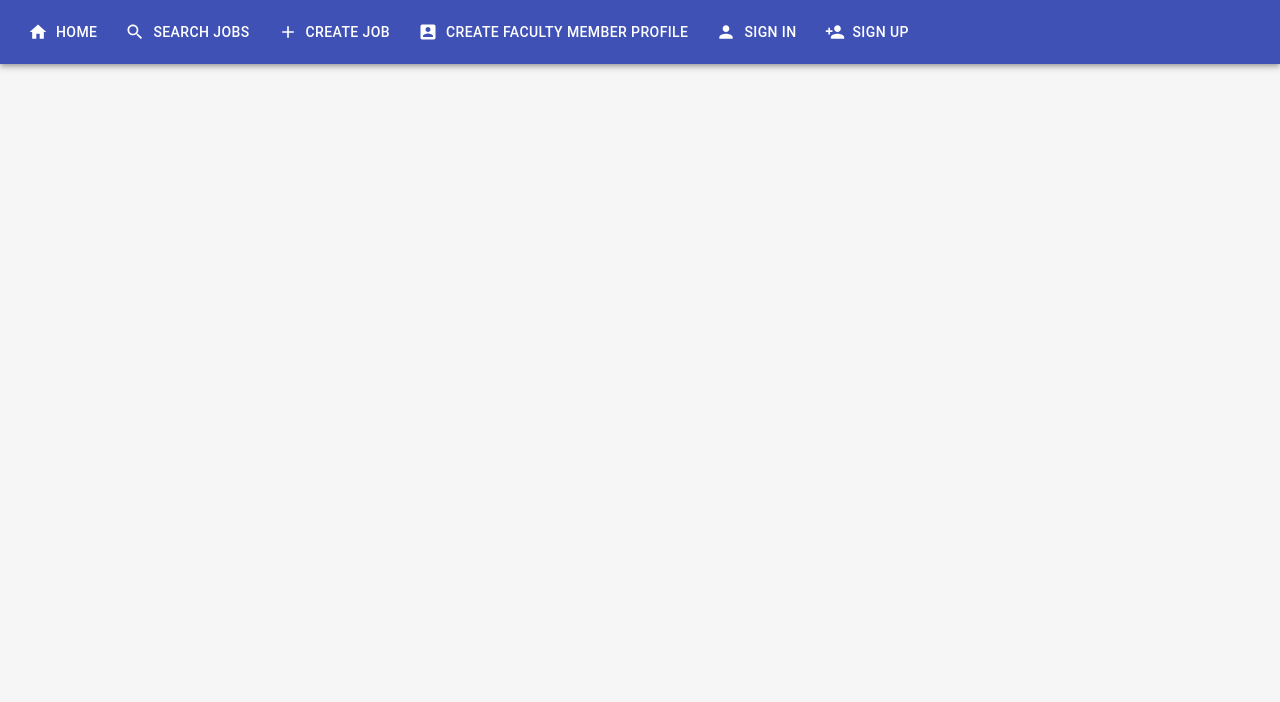
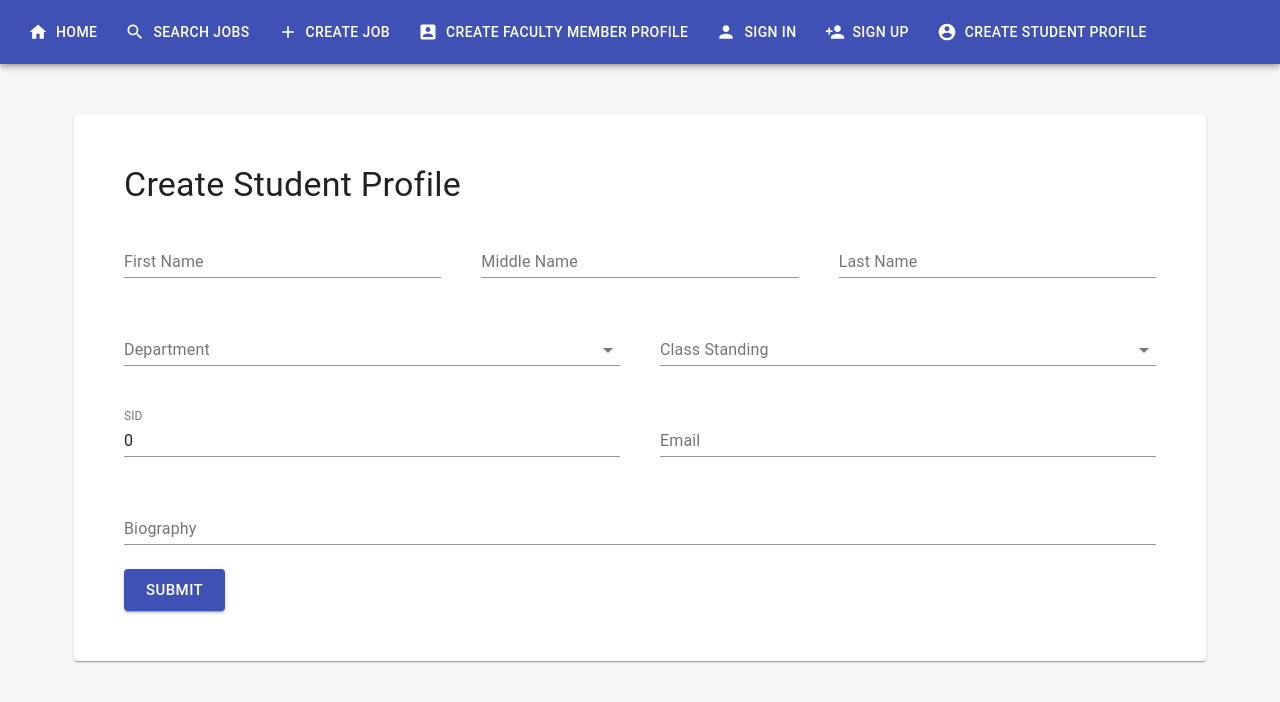
Before and after one commit to vtruo009/R-Match, a React (Create React App) app in the folder src/client/: page /create-student-profile in a window 1280 px wide. Shown: the top 702 px of the page. Built offline with nearby package versions, Linux system fonts and the light colour scheme.

Commit message:
Formatted student form

```diff
--- /dev/null
+++ b/src/client/src/Domains/Student/StudentProfileForm/index.tsx
@@ -0,0 +1,160 @@
+import React from 'react';
+import Typography from '@material-ui/core/Typography';
+import Grid from '@material-ui/core/Grid';
+import Paper from '@material-ui/core/Paper';
+import { Formik, Form, Field } from 'formik';
+import * as yup from 'yup';
+
+import useApi from 'hooks/useApi';
+import useSnack from 'hooks/useSnack';
+import Loader from 'Components/Loader';
+import { TextFormField } from 'Components/TextFormField';
+import { SelectFormField } from 'Components/SelectFormField';
+import Button from 'Components/Button';
+import {
+    classStandingTypes,
+    createStudentProfile,
+} from 'Domains/Student/api/api';
+
+import {
+    departments,
+} from 'sharedData'
+
+export interface IStudentProfileForm {
+    firstName: string;
+    middleName: string;
+    lastName: string;
+    departmentId: string;
+    SID: number;
+    classStanding: string;
+    email: string;
+    biography: string;
+}
+
+const formInitialValues: IStudentProfileForm = {
+    firstName: '',
+    middleName: '',
+    lastName: '',
+    departmentId: '',
+    SID: 0,
+    classStanding: '',
+    email: '',
+    biography: '',
+};
+
+const formSchema = yup.object({
+    firstName: yup.string().required('First name is required'),
+    lastName: yup.string().required('Last name is required'),
+    departmentId: yup.string().required('Department is required'),
+    SID: yup.string().required('Student ID is is required'),
+    classStanding: yup.string().required("Class standing is required"),
+    title: yup.string().required("Title is required"),
+    email: yup.string().required("Email is required"),
+    biography: yup.string().required("Biography is required")
+});
+
+function StudentProfileForm() {
+    const [studentProfile, setStudentProfile] = React.useState<IStudentProfileForm>(formInitialValues);
+    const request = React.useCallback(() => createStudentProfile(studentProfile), [studentProfile]);
+    const [snack] = useSnack();
+    const [sendRequest, isLoading] = useApi(request, {
+        onSuccess: () => {
+            snack('Student profile successfully created!', 'success');
+        },
+    });
+    return (
+        <Paper style={{ padding: 50 }}>
+            <Formik
+                validationSchema={formSchema}
+                initialValues={formInitialValues}
+                onSubmit={(formValues, actions) => {
+                    setStudentProfile(formValues);
+                    sendRequest();
+                    actions.resetForm({
+                        values: { ...formInitialValues },
+                    });
+                }}
+            >
+                {() => (
+                    <Form>
+                        <Grid container spacing={3} alignContent='center'>
+                            <Grid item container justify='flex-start'>
+                                <Typography variant='h4'>Create Student Profile</Typography>
+                            </Grid>
+                            <Grid item container spacing={5}>
+                                <Grid item md={4} xs={12}>
+                                    <Field
+                                        name='firstName'
+                                        label='First Name'
+                                        component={TextFormField}
+                                    />
+                                </Grid>
+                                <Grid item md={4} xs={12}>
+                                    <Field
+                                        name='middleName'
+                                        label='Middle Name'
+                                        component={TextFormField}
+                                    />
+                                </Grid>
+                                <Grid item md={4} xs={12}>
+                                    <Field
+                                        name='lastName'
+                                        label='Last Name'
+                                        component={TextFormField}
+                                    />
+                                </Grid>
+                                <Grid item md={6} xs={12}>
+                                    <Field
+                                        name='departmentId'
+                                        label='Department'
+                                        options={departments}
+                                        component={SelectFormField}
+                                    />
+                                </Grid>
+                                <Grid item md={6} xs={12}>
+                                    <Field
+                                        name='classStanding'
+                                        label='Class Standing'
+                                        options={classStandingTypes}
+                                        component={SelectFormField}
+                                    />
+                                </Grid>
+                                <Grid item md={6} xs={12}>
+                                    <Field
+                                        name='SID'
+                                        label='SID'
+                                        type = 'number'
+                                        component={TextFormField}
+                                    />
+                                </Grid>
+                                <Grid item md={6} xs={12}>
+                                    <Field
+                                        name='email'
+                                        label='Email'
+                                        component={TextFormField}
+                                    />
+                                </Grid>
+                                <Grid item md={12} xs={12}>
+                                    <Field
+                                        name='biography'
+                                        label='Biography'
+                                        multiline
+                                        component={TextFormField}
+                                    />
+                                </Grid>
+                            </Grid>
+                            <Grid container item xs={12}>
+                                <Button type='submit' isLoading={isLoading}>
+                                    Submit
+                                    {isLoading && <Loader size={20} />}
+                                </Button>
+                            </Grid>
+                        </Grid>
+                    </Form>
+                )}
+            </Formik>
+        </Paper>
+    );
+}
+
+export default StudentProfileForm;
--- /dev/null
+++ b/src/client/src/Domains/Student/api/api.ts
@@ -0,0 +1,30 @@
+import API from 'api';
+import { IStudentProfileForm } from 'Domains/Student/StudentProfileForm'
+
+export const classStandingTypes = [
+    {
+        label: 'Freshman',
+        value: 'freshman',
+    },
+    {
+        label: 'Sophomore',
+        value: 'sophomore',
+    },
+    {
+        label: 'Junior',
+        value: 'junior',
+    },
+    {
+        label: 'Senior',
+        value: 'senior',
+    },
+];
+
+//TODO: DEFINE THIS LATER!
+export async function createStudentProfile(studentProfile: IStudentProfileForm) {
+    return API.post('studentProfile/create', {
+        studentProfile: {
+            ...studentProfile,
+        }
+    });
+}
--- /dev/null
+++ b/src/client/src/Pages/CreateStudentProfile.tsx
@@ -0,0 +1,12 @@
+import React from 'react';
+import StudentProfileForm from 'Domains/Student/StudentProfileForm';
+
+function CreateStudentProfile() {
+    return (
+        <div style={{ margin: 50 }}>
+            <StudentProfileForm />
+        </div>
+    );
+}
+
+export default CreateStudentProfile;
--- a/src/client/src/routes.tsx
+++ b/src/client/src/routes.tsx
@@ -5,12 +5,15 @@ import CreateJob from './Pages/CreateJob';
 import CreateFacultyMemberProfile from './Pages/CreateFacultyMemberProfile';
 import SignIn from './Pages/SignIn';
 import SignUp from './Pages/SignUp';
+import CreateStudentProfile from './Pages/CreateStudentProfile';
+
 import HomeIcon from '@material-ui/icons/Home';
 import AddIcon from '@material-ui/icons/Add';
 import PersonIcon from '@material-ui/icons/Person';
 import PersonAddIcon from '@material-ui/icons/PersonAdd';
 import SearchIcon from '@material-ui/icons/Search';
 import AccountBoxIcon from '@material-ui/icons/AccountBox';
+import AccountCircleIcon from '@material-ui/icons/AccountCircle';
 
 const Routes = [
     {
@@ -49,6 +52,12 @@ const Routes = [
         component: SignUp,
         icon: <PersonAddIcon />,
     },
+    {
+        path:'/create-student-profile',
+        name:'Create Student Profile',
+        component: CreateStudentProfile,
+        icon: <AccountCircleIcon />,
+    },
 ];
 
 export default Routes;
```
